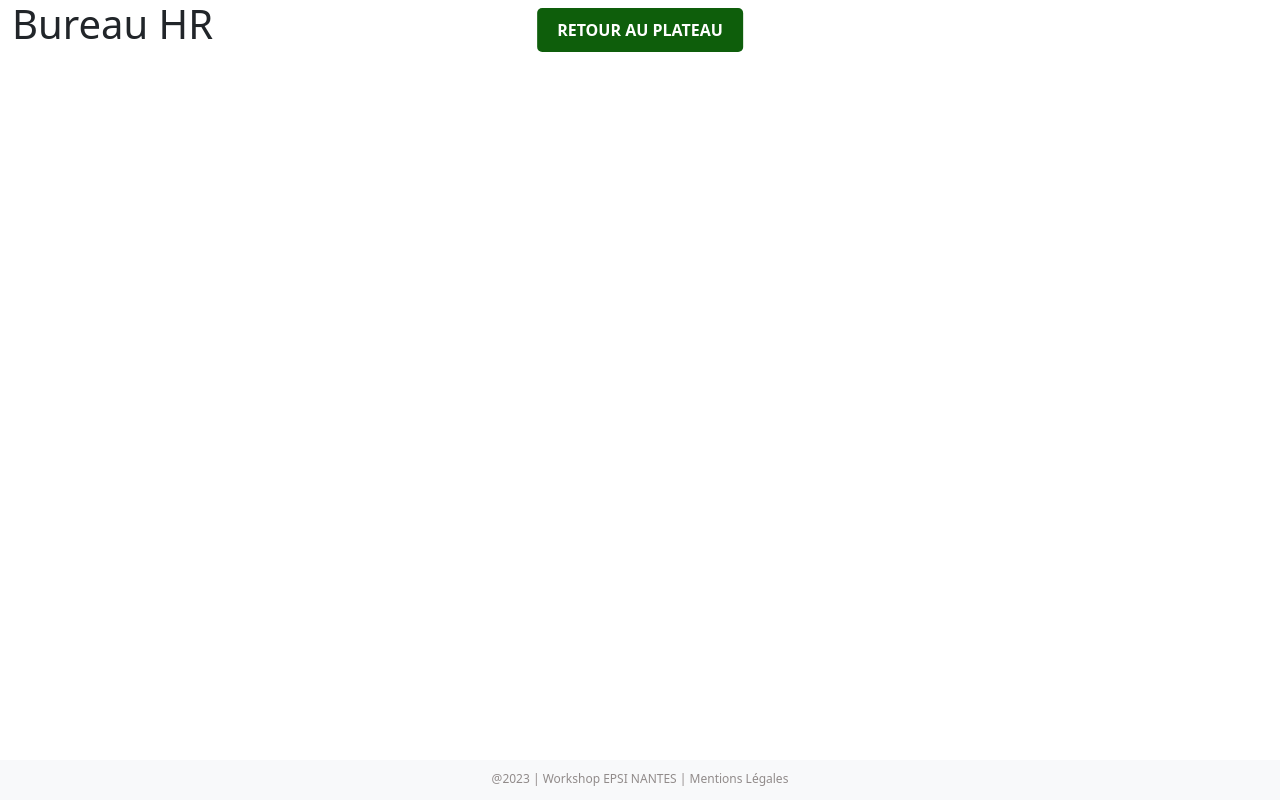
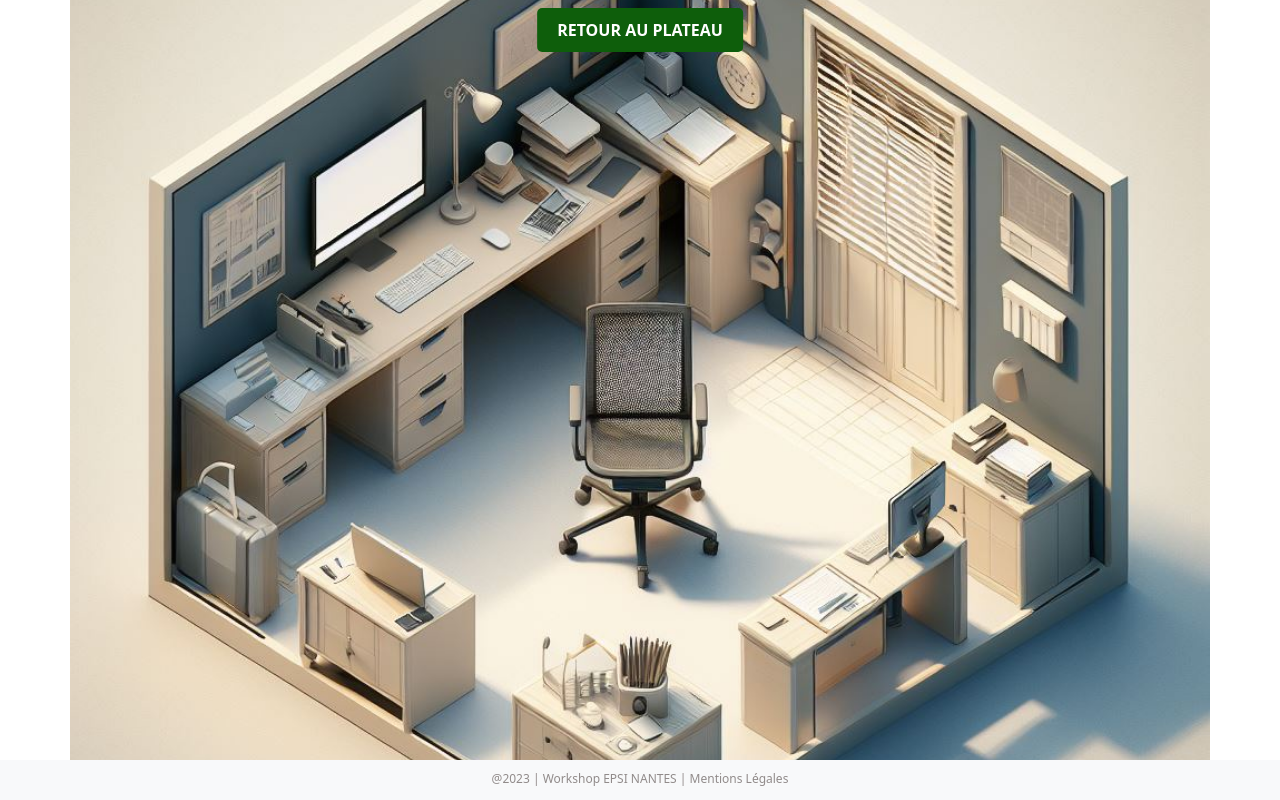
Before and after one commit to KristenBelkadiEpsi/escape-game, a Vue app: page /bureauRH in a window 1280 px wide. Built offline with nearby package versions, Linux system fonts and the light colour scheme.

Commit message:
Ajout de MeetingRoom et de HROffice

```diff
--- a/src/views/HROfficeView.vue
+++ b/src/views/HROfficeView.vue
@@ -1,16 +1,82 @@
 <template>
     <BackToHomeButton />
-    <div class="container-fluid">
-        <h1>Bureau HR</h1>
+    <div class="image-background container" :style="backgroundImageStyle">
+        <v-btn
+            class="clickable-area"
+        >
+
+        <v-dialog
+            v-model="dialog"
+            activator="parent"
+        >
+            <v-card>
+                <v-card-text>
+                    " "
+                </v-card-text>
+                <v-card-actions>
+                    <v-btn color="primary" block @click="dialog = false">Fermer</v-btn>
+                </v-card-actions>
+            </v-card>
+        </v-dialog>
+    </v-btn>
     </div>
+
+
   </template>
+
   <script>
   import BackToHomeButton from '@/components/BackToHomeButton.vue';
   export default {
-  name: 'HROfficeView',
     components: {
           BackToHomeButton
-    }
+      },
+    data() {
+      return {
+        imageUrl: require('../assets/HRoffice.jpg'),
+        dialog: false,
+      };
+    },
+    computed: {
+      backgroundImageStyle() {
+        return {
+          backgroundImage: `url(${this.imageUrl})`,
+          backgroundSize: 'cover',
+          backgroundPosition: 'center center',
+        };
+      },
+    },
+    methods: {
+        openModal() {
+            this.isModalOpen = true;
+        },
+        closeModal() {
+            this.isModalOpen = false;
+        },
+    },
+  };
+  </script>
+
+  <style scoped>
+  .image-background {
+    width: 100%;
+    height: 100%;
   }
 
-</script>
+  .clickable-area {
+    position: absolute;
+    top: 45vh;
+    left: 52vw;
+    background-color: rgba(0, 0, 0, 0);
+    color: white;
+    padding: 40px;
+    box-shadow: none;
+  }
+
+  /* clickable hover ovveride all */
+    .clickable-area:hover {
+        background-color: rgba(0, 0, 0, 0);
+        box-shadow: none;
+        cursor: default;
+    }
+
+  </style>
--- a/src/views/MeetingRoomView.vue
+++ b/src/views/MeetingRoomView.vue
@@ -1,15 +1,82 @@
 <template>
   <BackToHomeButton />
-    <div class="container-fluid">
-        <h1>Salle de reunion</h1>
-    </div>
+  <div class="image-background container" :style="backgroundImageStyle">
+      <v-btn
+          class="clickable-area"
+      >
+
+      <v-dialog
+          v-model="dialog"
+          activator="parent"
+      >
+          <v-card>
+              <v-card-text>
+                  " "
+              </v-card-text>
+              <v-card-actions>
+                  <v-btn color="primary" block @click="dialog = false">Fermer</v-btn>
+              </v-card-actions>
+          </v-card>
+      </v-dialog>
+  </v-btn>
+  </div>
+
+
 </template>
+
 <script>
 import BackToHomeButton from '@/components/BackToHomeButton.vue';
 export default {
-  name: 'MeetingRoomView',
   components: {
         BackToHomeButton
     },
+  data() {
+    return {
+      imageUrl: require('../assets/meetingroom.jpg'),
+      dialog: false,
+    };
+  },
+  computed: {
+    backgroundImageStyle() {
+      return {
+        backgroundImage: `url(${this.imageUrl})`,
+        backgroundSize: 'cover',
+        backgroundPosition: 'center center',
+      };
+    },
+  },
+  methods: {
+      openModal() {
+          this.isModalOpen = true;
+      },
+      closeModal() {
+          this.isModalOpen = false;
+      },
+  },
+};
+</script>
+
+<style scoped>
+.image-background {
+  width: 100%;
+  height: 100%;
 }
-</script>
+
+.clickable-area {
+  position: absolute;
+  top: 45vh;
+  left: 52vw;
+  background-color: rgba(0, 0, 0, 0);
+  color: white;
+  padding: 40px;
+  box-shadow: none;
+}
+
+/* clickable hover ovveride all */
+  .clickable-area:hover {
+      background-color: rgba(0, 0, 0, 0);
+      box-shadow: none;
+      cursor: default;
+  }
+
+</style>
```
Also changed, not shown: src/assets/HRoffice.jpg (renamed from src/assets/HR office.jpg), src/assets/meetingroom.jpg (renamed from src/assets/meeting room.jpg). Lines whose indentation alone changed are shown as unchanged.
